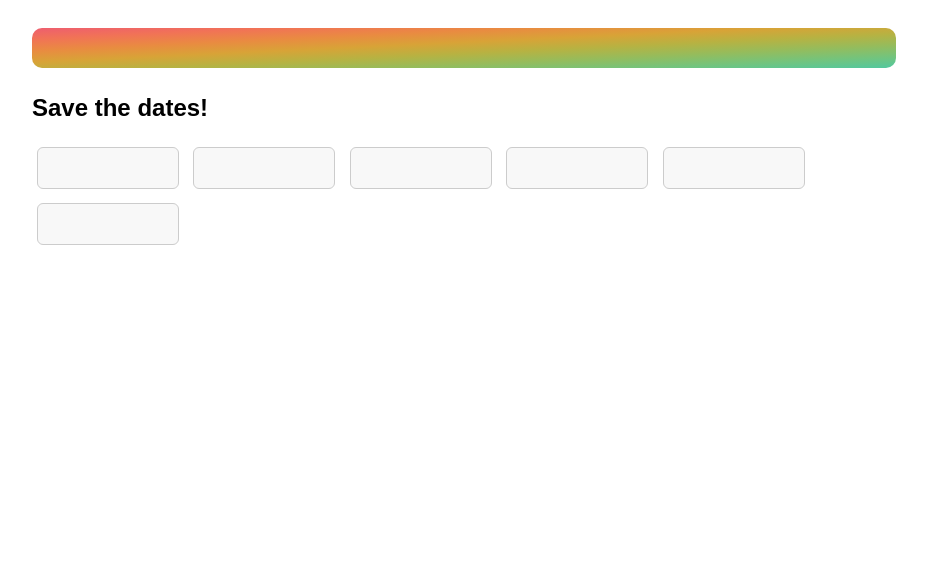
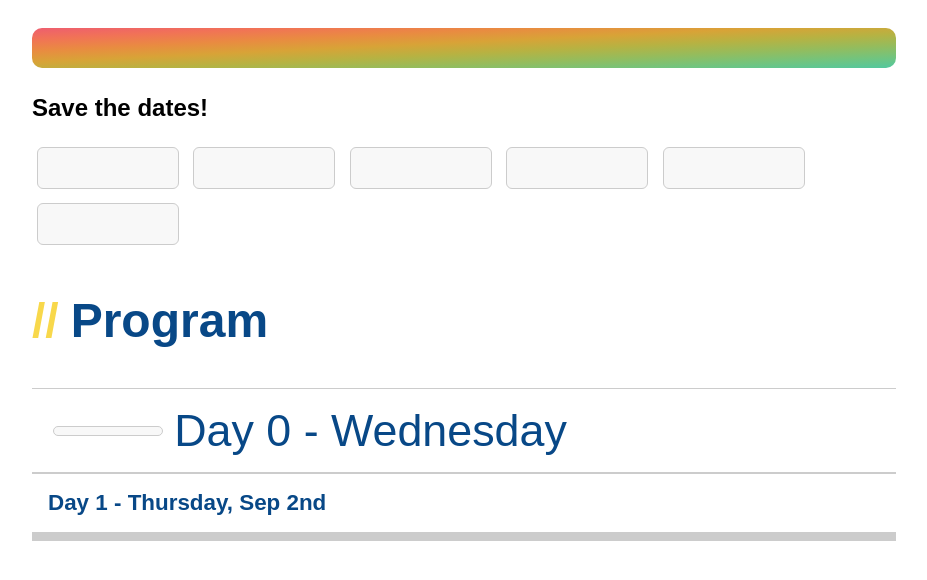
Before and after one commit to EffectivaStudio/web_components, a plain HTML site: page index.html in a window 1280 px wide. Shown: the whole page, without its empty margins (176-1103 px from the left). Drawn offline with Linux system fonts and the light colour scheme.

Commit message:
Show program solution

```diff
--- a/index.html
+++ b/index.html
@@ -25,7 +25,7 @@
   </div>
 
 
-  <div class="program" style="display:none;">
+  <div class="program">
     <h2 class="section-title">Program</h2>
 
     <div class="program-title">
```
